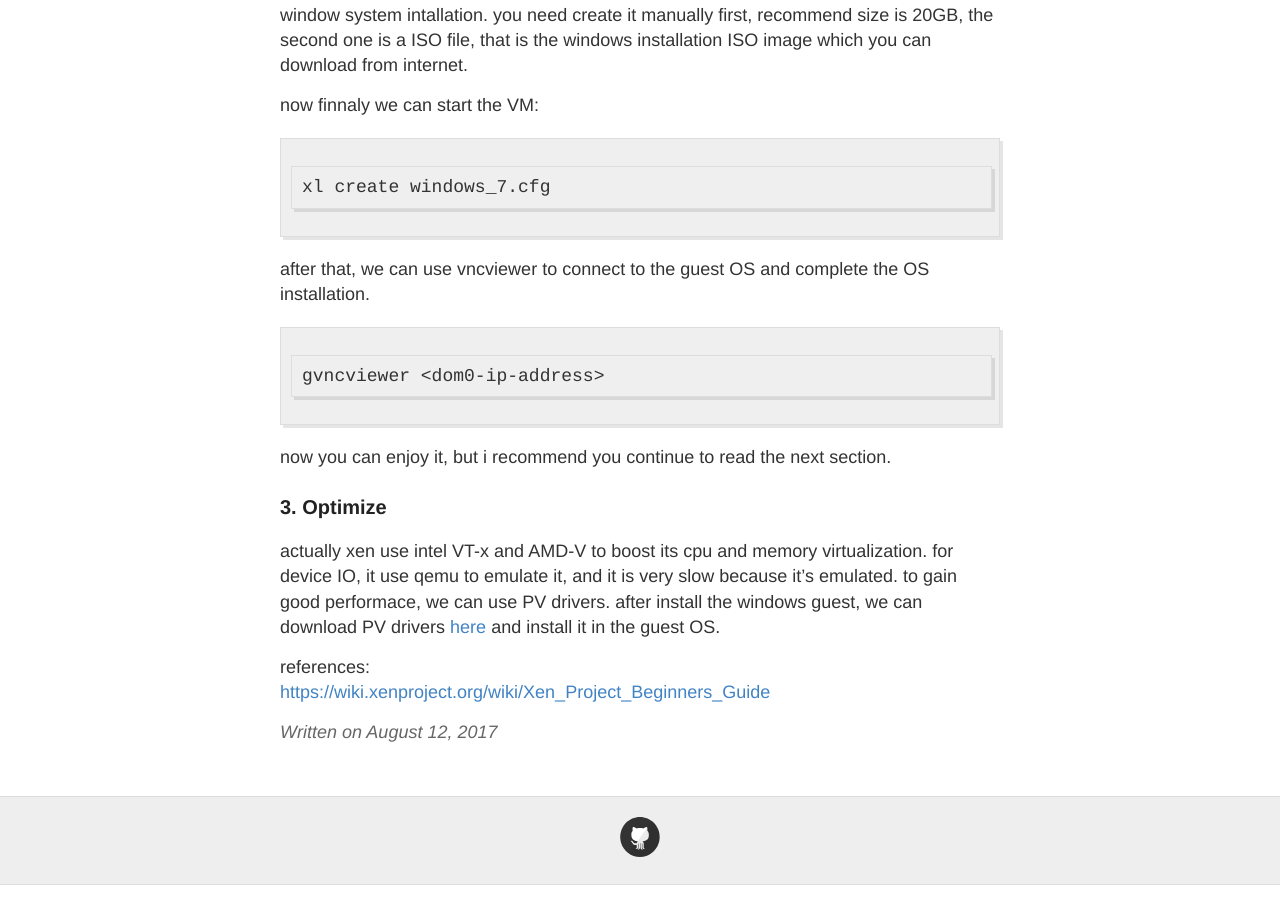
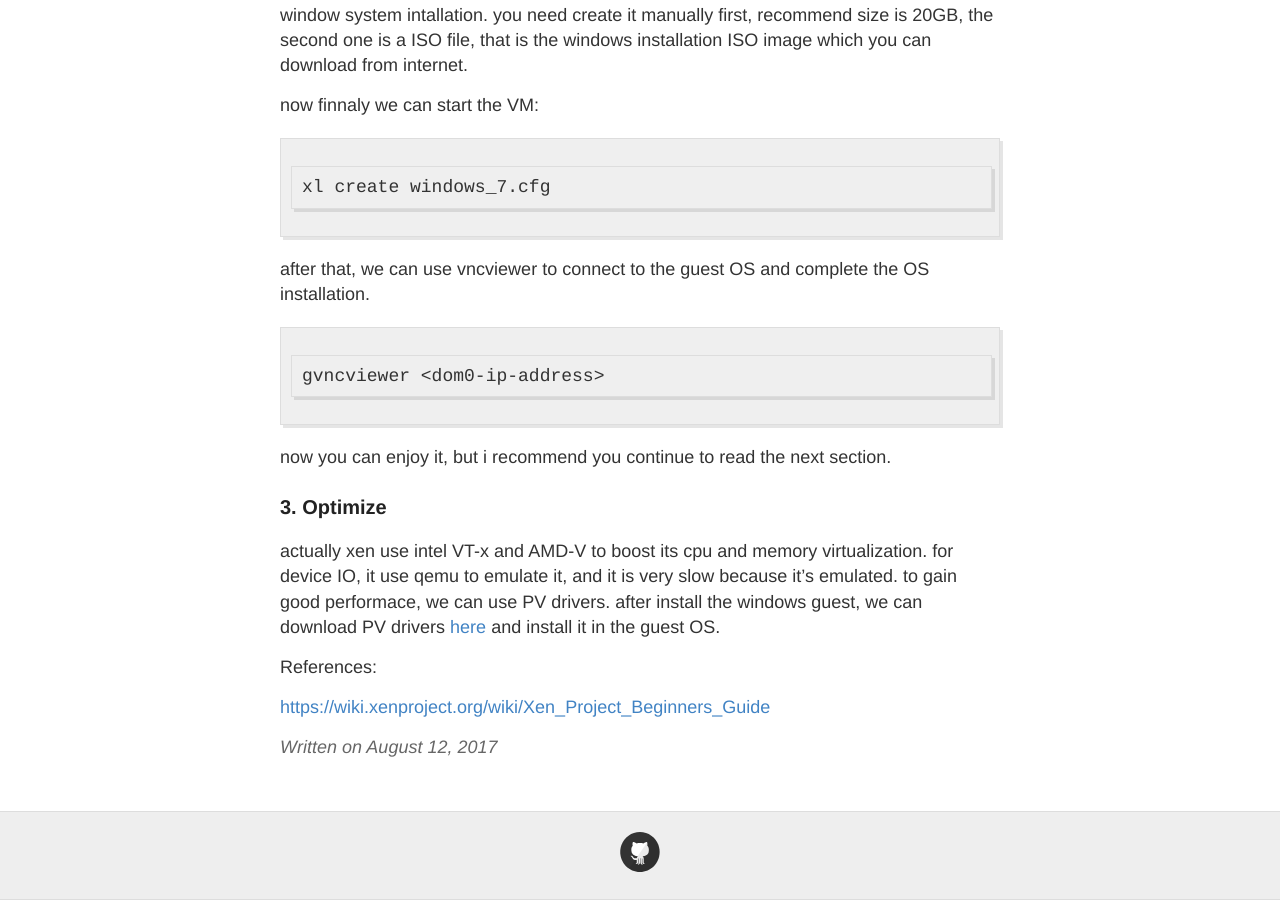
Before and after one commit to shellbombs/shellbombs.github.io, a Jekyll site: the page built from _posts/2017-8-12-install-xen.md, in a window 1280 px wide and 900 px high, scrolled down 3241 px. Built offline with Jekyll 4.4.1, drawn with Linux system fonts in a browser that asks for light colours.

Commit message:
fix style issue

```diff
--- a/_posts/2017-8-12-install-xen.md
+++ b/_posts/2017-8-12-install-xen.md
@@ -105,5 +105,6 @@ now you can enjoy it, but i recommend you continue to read the next section.
 ### 3. Optimize
 actually xen use intel VT-x and AMD-V to boost its cpu and memory virtualization. for device IO, it use qemu to emulate it, and it is very slow because it's emulated. to gain good performace, we can use PV drivers. after install the windows guest, we can download PV drivers [here](https://xenproject.org/developers/teams/windows-pv-drivers.html) and install it in the guest OS.
 
-references:
+References:
+
 [https://wiki.xenproject.org/wiki/Xen_Project_Beginners_Guide](https://wiki.xenproject.org/wiki/Xen_Project_Beginners_Guide)
```
